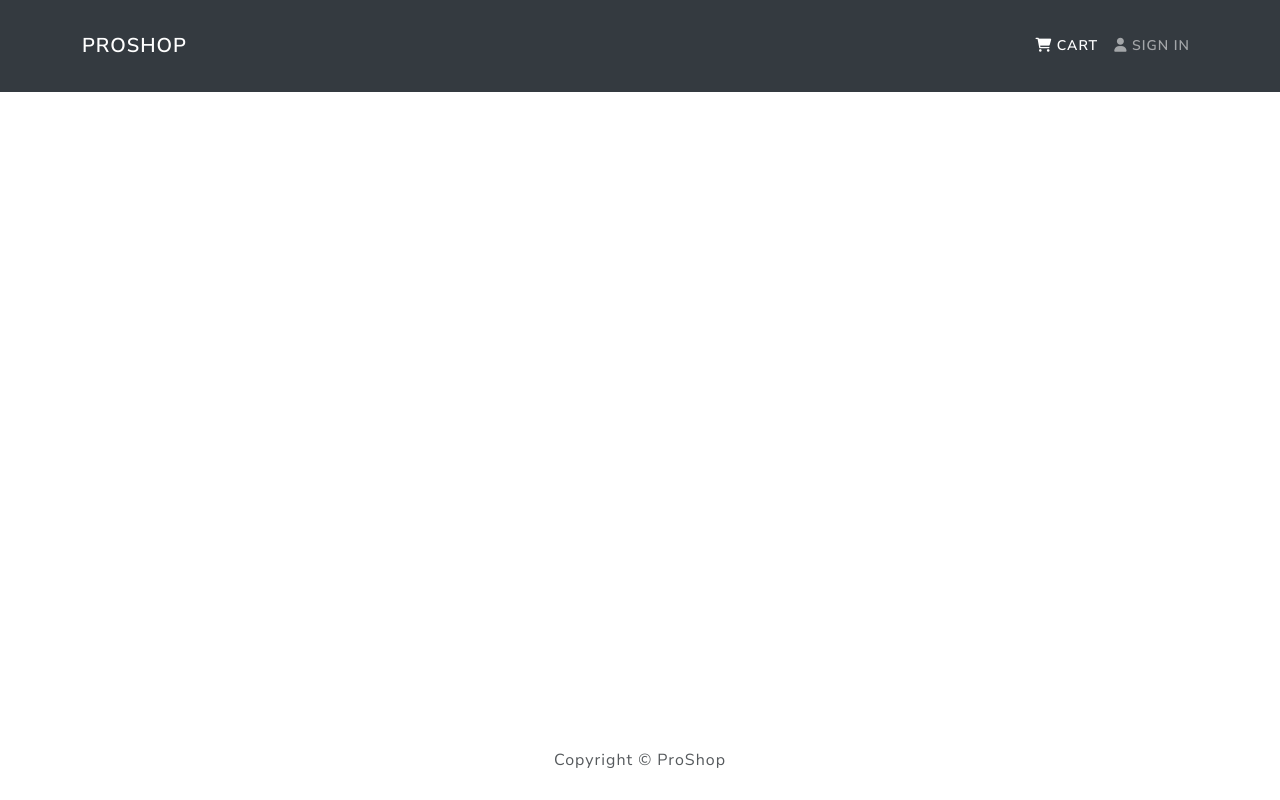
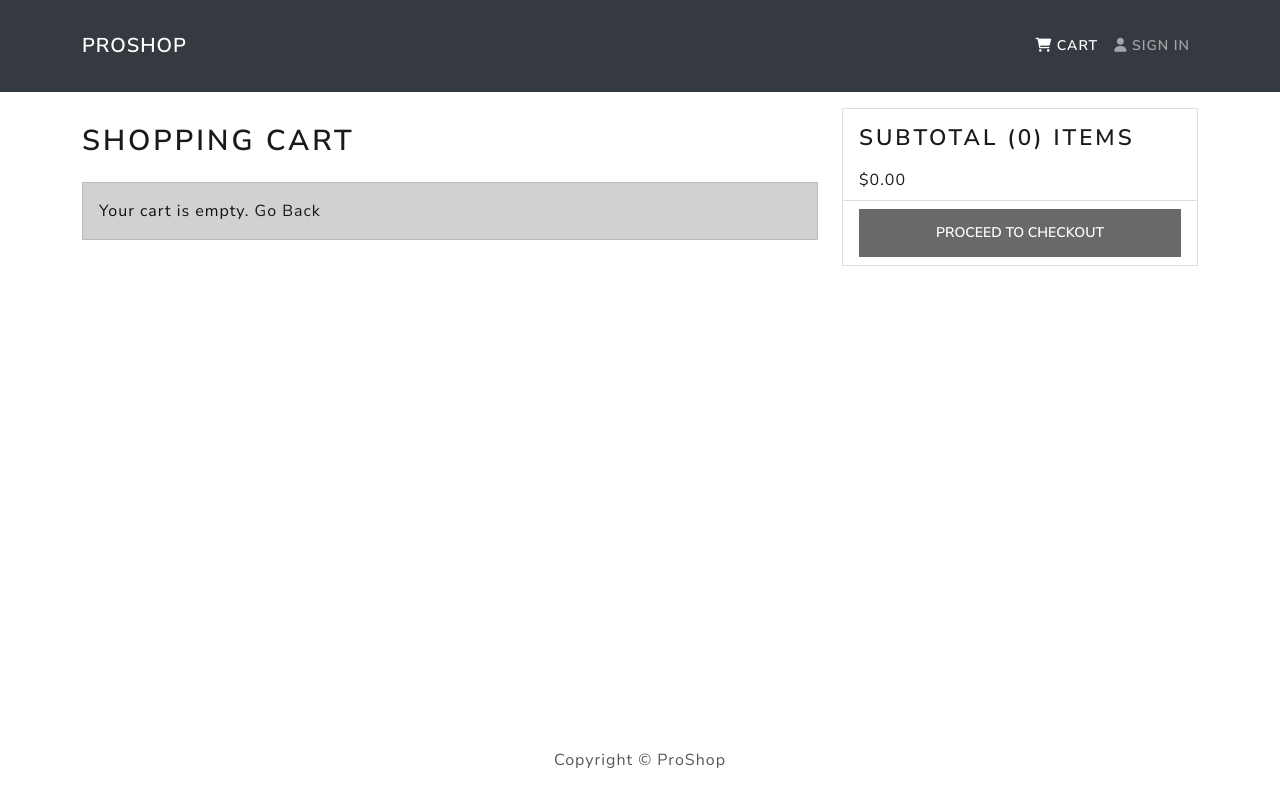
Before and after one commit to abhilasha007/e-commerce, a React (Create React App) app in the folder frontend/: page /cart in a window 1280 px wide. Built offline with nearby package versions, Linux system fonts and the light colour scheme.

Commit message:
cart - add, remove items

```diff
--- a/frontend/src/App.js
+++ b/frontend/src/App.js
@@ -3,6 +3,7 @@
 import { Container } from 'react-bootstrap';
 import HomeScreen from './screens/HomeScreen';
 import ProductScreen from './screens/ProductScreen';
+import CartScreen from './screens/CartScreen';
 import Header from './components/Header';
 import Footer from './components/Footer';
 
@@ -15,6 +16,8 @@
           <Routes>
             <Route path='/' element={<HomeScreen />} exact />
             <Route path='/product/:id' element={<ProductScreen />} />
+            <Route path='/cart/' element={<CartScreen/>} />
+            <Route path='/cart/:id' element={<CartScreen />} />
           </Routes>
         </Container>
       </main>
--- /dev/null
+++ b/frontend/src/actions/cartAction.js
@@ -0,0 +1,30 @@
+import axios from 'axios'
+import { CART_ADD_ITEM, CART_REMOVE_ITEM } from '../constants/cartConstants'
+
+export const addToCart = (id, qty) => async(dispatch, getState) => {
+    // getState --> global access to all state
+    const { data } = await axios.get(`/api/products/${id}`)
+    dispatch({
+        type: CART_ADD_ITEM,
+        payload: {
+            product: data._id,
+            name: data.name,
+            image: data.image,
+            price: data.price,
+            countInStock: data.countInStock,
+            qty
+        }
+    }) // to reducer
+
+    // local storage only has string values
+    localStorage.setItem('cartItems', JSON.stringify(getState().cart.cartItems))
+}
+
+export const removeFromCart = (id) => (dispatch, getState) => {
+    dispatch({
+        type: CART_REMOVE_ITEM,
+        payload: id
+    })
+
+    localStorage.setItem('cartItems', JSON.stringify(getState().cart.cartItems))
+}
--- /dev/null
+++ b/frontend/src/constants/cartConstants.js
@@ -0,0 +1,2 @@
+export const CART_ADD_ITEM = 'CART_ADD_ITEM'
+export const CART_REMOVE_ITEM = 'CART_REMOVE_ITEM'
--- a/frontend/src/index.css
+++ b/frontend/src/index.css
@@ -5,11 +5,11 @@
   text-decoration: none;
 }
 
-/* a:hover {
+a:hover {
   text-decoration:none;
   text-decoration: underline;
   cursor:pointer;
-} */
+}
 h3 {
   padding: 1rem 0;
 }
@@ -17,3 +17,13 @@
 .rating span {
   margin: 0.1rem;
 }
+
+h1 {
+  font-size: 1.8rem;
+  padding: 1rem 0;
+}
+
+h2 {
+  font-size: 1.4rem;
+  padding: 0.5rem 0;
+}
--- /dev/null
+++ b/frontend/src/reducers/cartReducer.js
@@ -0,0 +1,30 @@
+import { CART_ADD_ITEM, CART_REMOVE_ITEM } from '../constants/cartConstants';
+
+export const cartReducer = (state = { cartItems: [] }, action) => {
+	switch (action.type) {
+		case CART_ADD_ITEM:
+			const item = action.payload;
+			const existItem = state.cartItems.find((x) => x.product === item.product);
+
+			if (existItem) {
+				return {
+					...state,
+					cartItems: state.cartItems.map((x) =>
+						x.product === existItem.product ? item : x
+					),
+				};
+			} else {
+				return {
+					...state,
+					cartItems: [...state.cartItems, item],
+				};
+			}
+        case CART_REMOVE_ITEM:
+            return {
+                ...state,
+                cartItems: state.cartItems.filter((x) => x.product !== action.payload)
+            }
+		default:
+			return state;
+	}
+};
--- /dev/null
+++ b/frontend/src/screens/CartScreen.js
@@ -0,0 +1,124 @@
+import React, { useEffect } from 'react';
+import { useDispatch, useSelector } from 'react-redux';
+import { Link, useParams, useNavigate, useLocation } from 'react-router-dom';
+import {
+	Row,
+	Col,
+	ListGroup,
+	Image,
+	Form,
+	Button,
+	Card,
+	ListGroupItem,
+} from 'react-bootstrap';
+import Message from '../components/Message';
+import { addToCart, removeFromCart } from '../actions/cartAction';
+
+const CartScreen = () => {
+	const productId = useParams().id;
+	const dispatch = useDispatch();
+	const search = useLocation().search;
+	const navigate = useNavigate();
+	const qty = new URLSearchParams(search).get('qty');
+
+	const cart = useSelector((state) => state.cart);
+	const { cartItems } = cart;
+	console.log(cartItems);
+	useEffect(() => {
+		if (productId) {
+			dispatch(addToCart(productId, qty));
+		}
+	}, [dispatch, productId, qty]);
+
+	const removeFromCartHandler = (id) => {
+        dispatch(removeFromCart(id))
+    };
+	const checkoutHandler = () => {
+        navigate('/login?redirect=shipping')
+    };
+
+	return (
+		<Row>
+			<Col md={8}>
+				<h1>Shopping Cart</h1>
+				{cartItems.length === 0 ? (
+					<Message>
+						Your cart is empty. <Link to='/'> Go Back</Link>
+					</Message>
+				) : (
+					<ListGroup variant='flush'>
+						{cartItems.map((item) => (
+							<ListGroup.Item key={item.product}>
+								<Row>
+									<Col md={2}>
+										<Image src={item.image} alt={item.name} fluid rounded />
+									</Col>
+									<Col md={3}>
+										<Link to={`/product/${item.product}`}>{item.name}</Link>
+									</Col>
+									<Col md={2}>${item.price}</Col>
+									<Col md={2}>
+										<Form.Control
+											as='select'
+											value={item.qty}
+											onChange={(e) =>
+												dispatch(
+													addToCart(item.product, Number(e.target.value))
+												)
+											}
+										>
+											{[...Array(item.countInStock).keys()].map((x) => (
+												<option key={x + 1} value={x + 1}>
+													{x + 1}
+												</option>
+											))}
+										</Form.Control>
+									</Col>
+									<Col md={2}>
+										<Button
+											type='button'
+											variant='light'
+											onClick={() => removeFromCartHandler(item.product)}
+										>
+											<i className='fas fa-trash'></i>
+										</Button>
+									</Col>
+								</Row>
+							</ListGroup.Item>
+						))}
+					</ListGroup>
+				)}
+			</Col>
+			<Col md={4}>
+				<Card>
+					<ListGroup variant='flush'>
+						<ListGroup.Item>
+							<h2>
+								Subtotal (
+								{cartItems.reduce((acc, item) => acc + Number(item.qty), 0)})
+								items
+							</h2>
+							$
+							{cartItems
+								.reduce((acc, item) => acc + Number(item.qty) * item.price, 0)
+								.toFixed(2)}
+						</ListGroup.Item>
+						<ListGroup.Item>
+							<div className='d-grid gap-2'>
+								<Button
+									type='button'
+									disabled={cartItems.length === 0}
+									onClick={checkoutHandler}
+								>
+									Proceed to checkout
+								</Button>
+							</div>
+						</ListGroup.Item>
+					</ListGroup>
+				</Card>
+			</Col>
+		</Row>
+	);
+};
+
+export default CartScreen;
--- a/frontend/src/screens/ProductScreen.js
+++ b/frontend/src/screens/ProductScreen.js
@@ -1,30 +1,48 @@
 import React, { useState, useEffect } from 'react';
-import { useParams } from 'react-router-dom';
-import { Link } from 'react-router-dom';
-import { useDispatch, useSelector } from 'react-redux';
-import { Row, Col, Image, ListGroup, Card, Button } from 'react-bootstrap';
+import { Link, useParams, useNavigate } from 'react-router-dom';
+import { useDispatch, useSelector } from 'react-redux'; //
+import {
+Row,
+Col,
+Image,
+ListGroup,
+Card,
+Button,
+Form,
+} from 'react-bootstrap';
 import Rating from '../components/Rating';
+import axios from 'axios';
+import { listProductDetails } from '../actions/productAction'; //
 import Loader from '../components/Loader';
 import Message from '../components/Message';
-import { listProductDetails } from '../actions/productAction';
 
 const ProductScreen = () => {
 	const { id } = useParams();
-	const dispatch = useDispatch();
-	const productDetails = useSelector((state) => state.productDetails);
-	const { loading, error, product } = productDetails;
-	console.log('Product Details ', productDetails);
+	const [qty, setQty] = useState(0);
+	const navigate = useNavigate();
+
+	const [product, setProduct] = useState({});
+
+	const productDetails = useSelector((state) => state.productDetails); //
+	const { loading, error } = productDetails; //
 
 	useEffect(() => {
-		dispatch(listProductDetails(id));
-	}, [dispatch]);
+		const fetchProduct = async () => {
+			const { data } = await axios.get(`/api/products/${id}`);
+			setProduct(data);
+		};
+		fetchProduct();
+	}, [id]);
+
+	const addToCartHandler = () => {
+		navigate(`/cart/${id}?qty=${qty}`);
+	};
 
 	return (
 		<>
 			<Link className='btn btn-light my-3' to='/'>
 				Go Back
 			</Link>
-      <a href='/' className='btn btn-light my-3'> Go Back</a>
 			{loading ? (
 				<Loader />
 			) : error ? (
@@ -70,9 +88,34 @@
 										</Col>
 									</Row>
 								</ListGroup.Item>
+								{product.countInStock > 0 && (
+									<ListGroup.Item>
+										<Row>
+											<Col>Qty</Col>
+											<Col>
+												<Form.Control
+													as='select'
+													value={qty}
+													onChange={(e) => setQty(e.target.value)}
+												>
+													{[...Array(product.countInStock).keys()].map((x) => (
+														<option key={x + 1} value={x + 1}>
+															{x + 1}
+														</option>
+													))}
+												</Form.Control>
+											</Col>
+										</Row>
+									</ListGroup.Item>
+								)}
+
 								<ListGroup.Item>
 									<div className='d-grid gap-2'>
-										<Button type='button' disabled={product.countInStock === 0}>
+										<Button
+											onClick={addToCartHandler}
+											type='button'
+											disabled={product.countInStock === 0}
+										>
 											Add to Cart
 										</Button>
 									</div>
--- a/frontend/src/store.js
+++ b/frontend/src/store.js
@@ -2,13 +2,19 @@
 import thunk from 'redux-thunk';
 import { composeWithDevTools } from 'redux-devtools-extension';
 import { productListReducer, productDetailsReducer } from './reducers/productReducers';
+import { cartReducer } from './reducers/cartReducer';
 
 const reducer = combineReducers({
   productList: productListReducer, //state from output of reducer
   productDetails: productDetailsReducer,
+  cart: cartReducer
 });
 
-const initialState = {};
+const cartItemsFromStorage = localStorage.getItem('cartItems') ? JSON.parse(localStorage.getItem('cartItems')) : []
+
+const initialState = {
+  cart : { cartItems : cartItemsFromStorage }
+};
 
 const middleware = [thunk];
 
```
